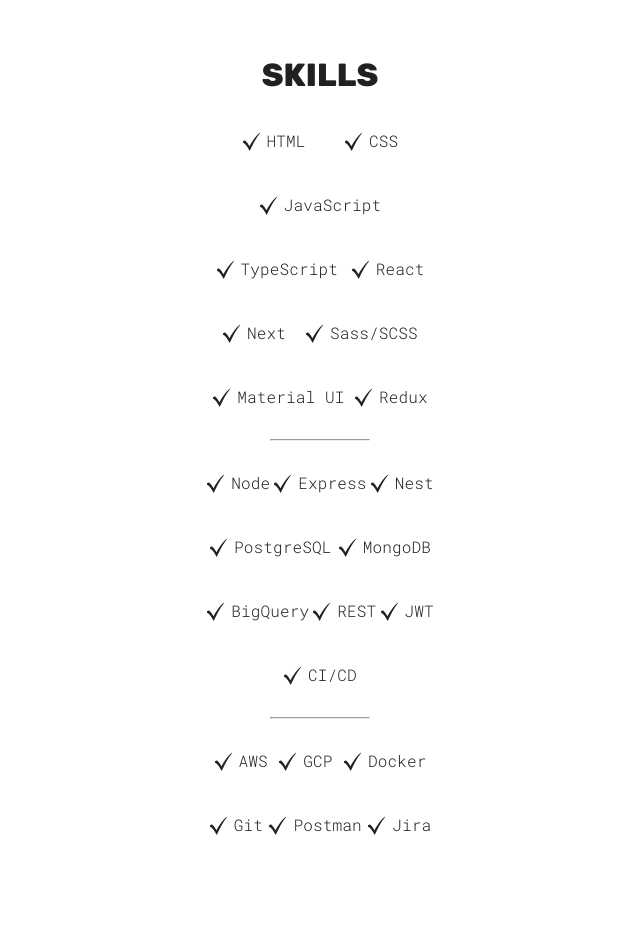
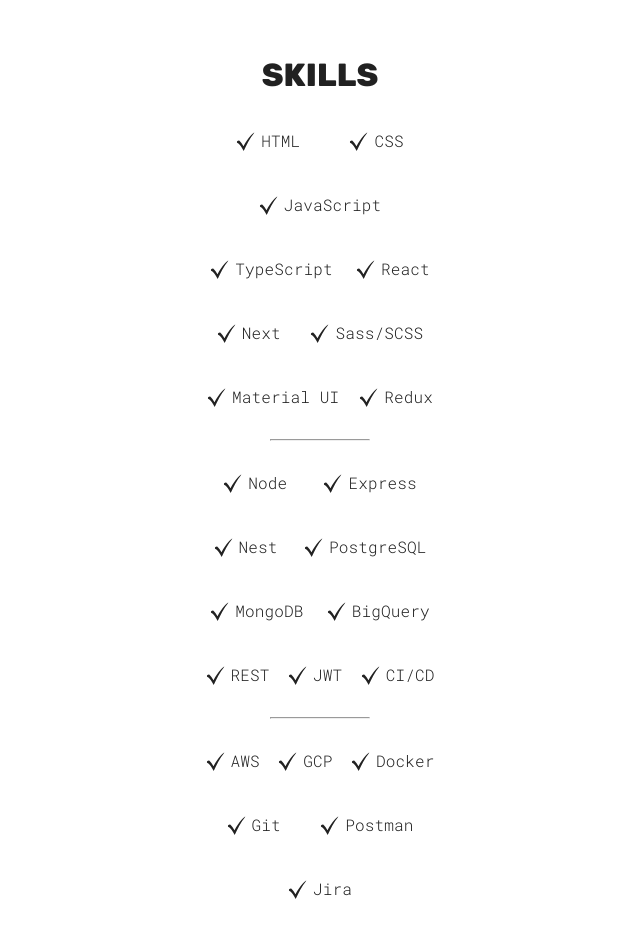
Before and after one commit to SergeiPiloyan/My-Portfolio, a React (Vite) app: page / in a window 1280 px wide. Shown: the part 1940-2877 px from the top of the page, without its empty margins (320-960 px from the left). Before the commit the page ends 2837 px from the top, so only its background shows below. Built offline with nearby package versions, Linux system fonts and the light colour scheme.

Commit message:
fix styles for skills list

```diff
--- a/src/components/Skills.tsx
+++ b/src/components/Skills.tsx
@@ -22,6 +22,7 @@
     flexWrap: "wrap",
     rowGap: "40px",
     maxWidth: "26ch",
+    gap: "16px",
   },
   title: {
     marginBottom: "30px",
```
